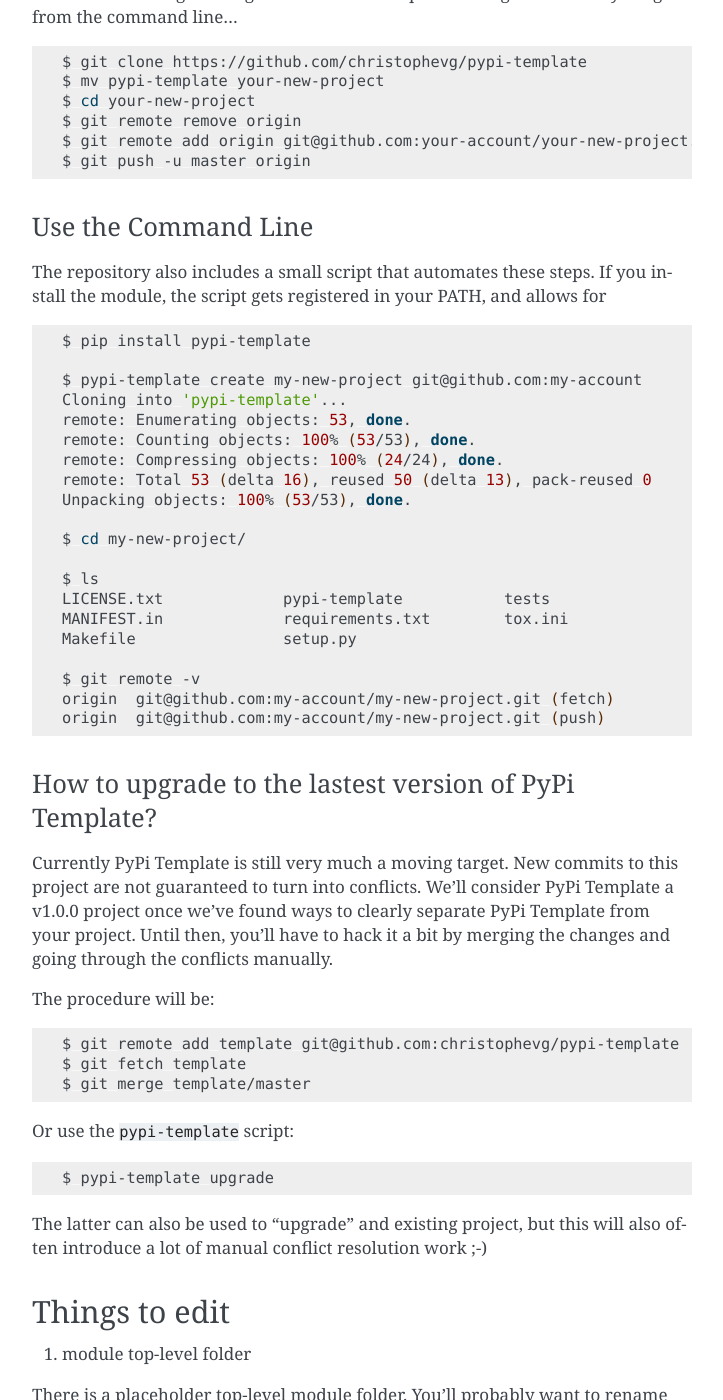
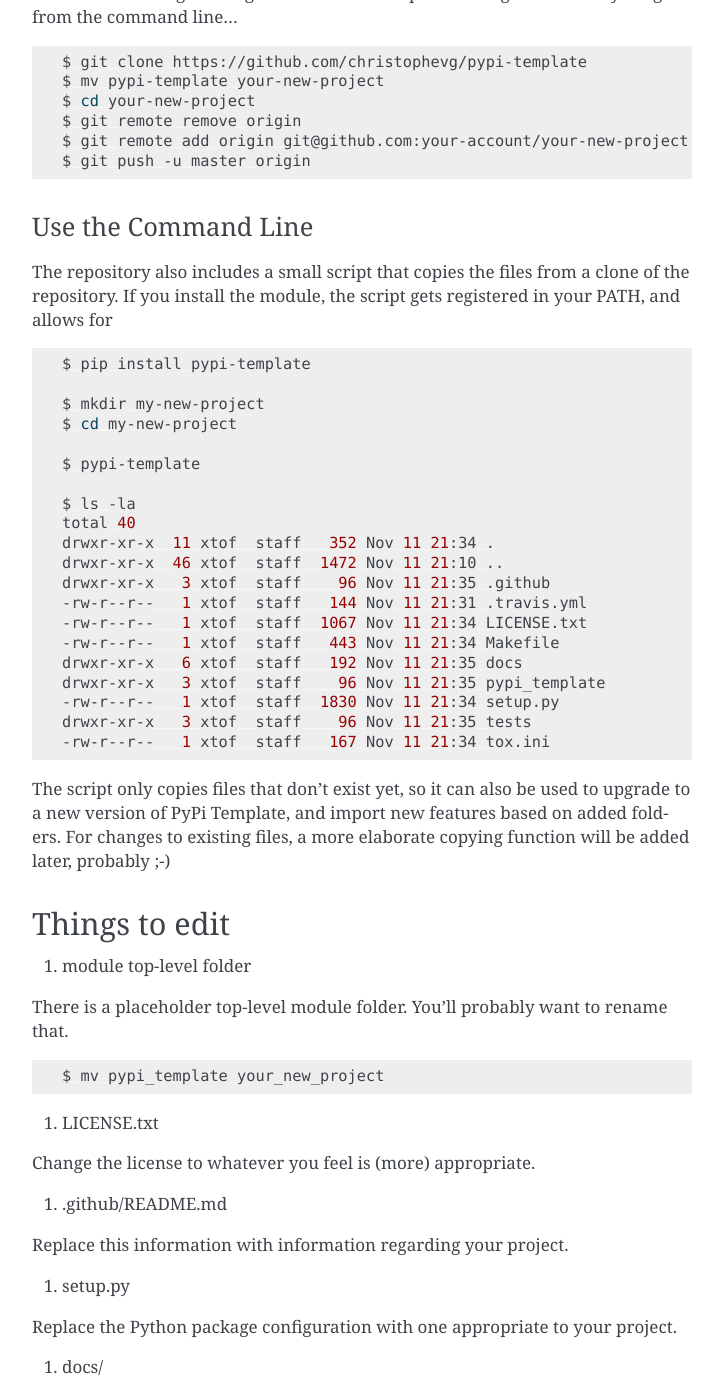
Before and after one commit to christophevg/pypi-template, a Sphinx documentation site: the page built from docs/index.md, in a window 1280 px wide and 1400 px high, scrolled down 631 px. Shown: the whole window, without its empty margins (388-1111 px from the left). Built offline with Sphinx 7.4.7, drawn with Linux system fonts in a browser that asks for light colours; some of the changed text lies outside the part shown.

Commit message:
create new CLI script based on clone and rsync

````diff
--- a/docs/index.md
+++ b/docs/index.md
@@ -6,7 +6,7 @@
 [![Build Status](https://secure.travis-ci.org/christophevg/pypi-template.svg?branch=master)](http://travis-ci.org/christophevg/pypi-template)
 [![Documentation Status](https://readthedocs.org/projects/pypi-template/badge/?version=latest)](https://pypi-template.readthedocs.io/en/latest/?badge=latest)
 [![Coverage Status](https://coveralls.io/repos/github/christophevg/pypi-template/badge.svg?branch=master)](https://coveralls.io/github/christophevg/pypi-template?branch=master)
-[![Built with PyPi Template](https://img.shields.io/badge/PyPi_Template-v0.0.4-blue.svg)](https://github.com/christophevg/pypi-template)
+[![Built with PyPi Template](https://img.shields.io/badge/PyPi_Template-v0.0.5-blue.svg)](https://github.com/christophevg/pypi-template)
 
 ## Howto, the executive summary
 
@@ -35,50 +35,32 @@ $ git push -u master origin
 
 ### Use the Command Line
 
-The repository also includes a small script that automates these steps. If you install the module, the script gets registered in your PATH, and allows for
+The repository also includes a small script that copies the files from a clone of the repository. If you install the module, the script gets registered in your PATH, and allows for
 
 ```bash
 $ pip install pypi-template
 
-$ pypi-template create my-new-project git@github.com:my-account
-Cloning into 'pypi-template'...
-remote: Enumerating objects: 53, done.
-remote: Counting objects: 100% (53/53), done.
-remote: Compressing objects: 100% (24/24), done.
-remote: Total 53 (delta 16), reused 50 (delta 13), pack-reused 0
-Unpacking objects: 100% (53/53), done.
+$ mkdir my-new-project
+$ cd my-new-project
 
-$ cd my-new-project/
+$ pypi-template
 
-$ ls
-LICENSE.txt		pypi-template		tests
-MANIFEST.in		requirements.txt	tox.ini
-Makefile		setup.py
-
-$ git remote -v
-origin	git@github.com:my-account/my-new-project.git (fetch)
-origin	git@github.com:my-account/my-new-project.git (push)
+$ ls -la
+total 40
+drwxr-xr-x  11 xtof  staff   352 Nov 11 21:34 .
+drwxr-xr-x  46 xtof  staff  1472 Nov 11 21:10 ..
+drwxr-xr-x   3 xtof  staff    96 Nov 11 21:35 .github
+-rw-r--r--   1 xtof  staff   144 Nov 11 21:31 .travis.yml
+-rw-r--r--   1 xtof  staff  1067 Nov 11 21:34 LICENSE.txt
+-rw-r--r--   1 xtof  staff   443 Nov 11 21:34 Makefile
+drwxr-xr-x   6 xtof  staff   192 Nov 11 21:35 docs
+drwxr-xr-x   3 xtof  staff    96 Nov 11 21:35 pypi_template
+-rw-r--r--   1 xtof  staff  1830 Nov 11 21:34 setup.py
+drwxr-xr-x   3 xtof  staff    96 Nov 11 21:35 tests
+-rw-r--r--   1 xtof  staff   167 Nov 11 21:34 tox.ini
 ```
 
-### How to upgrade to the lastest version of PyPi Template?
-
-Currently PyPi Template is still very much a moving target. New commits to this project are not guaranteed to turn into conflicts. We'll consider PyPi Template a v1.0.0 project once we've found ways to clearly separate PyPi Template from your project. Until then, you'll have to hack it a bit by merging the changes and going through the conflicts manually.
-
-The procedure will be:
-
-```bash
-$ git remote add template git@github.com:christophevg/pypi-template
-$ git fetch template
-$ git merge template/master
-```
-
-Or use the `pypi-template` script:
-
-```bash
-$ pypi-template upgrade
-```
-
-The latter can also be used to "upgrade" and existing project, but this will also often introduce a lot of manual conflict resolution work ;-)
+The script only copies files that don't exist yet, so it can also be used to upgrade to a new version of PyPi Template, and import new features based on added folders. For changes to existing files, a more elaborate copying function will be added later, probably ;-)
 
 ## Things to edit
 
@@ -102,6 +84,10 @@ Replace this information with information regarding your project.
 
 Replace the Python package configuration with one appropriate to your project.
 
+5. docs/
+
+The `docs/` contains a copy of this README as a placeholder for additional documentation, that can be published to [ReadTheDocs](https://readthedocs.org).
+
 ## Things to do
 
 ### Testing
````
Also changed, not shown: other parts of docs/index.md (+1 -1 lines), .github/README.md, 1 other file.
